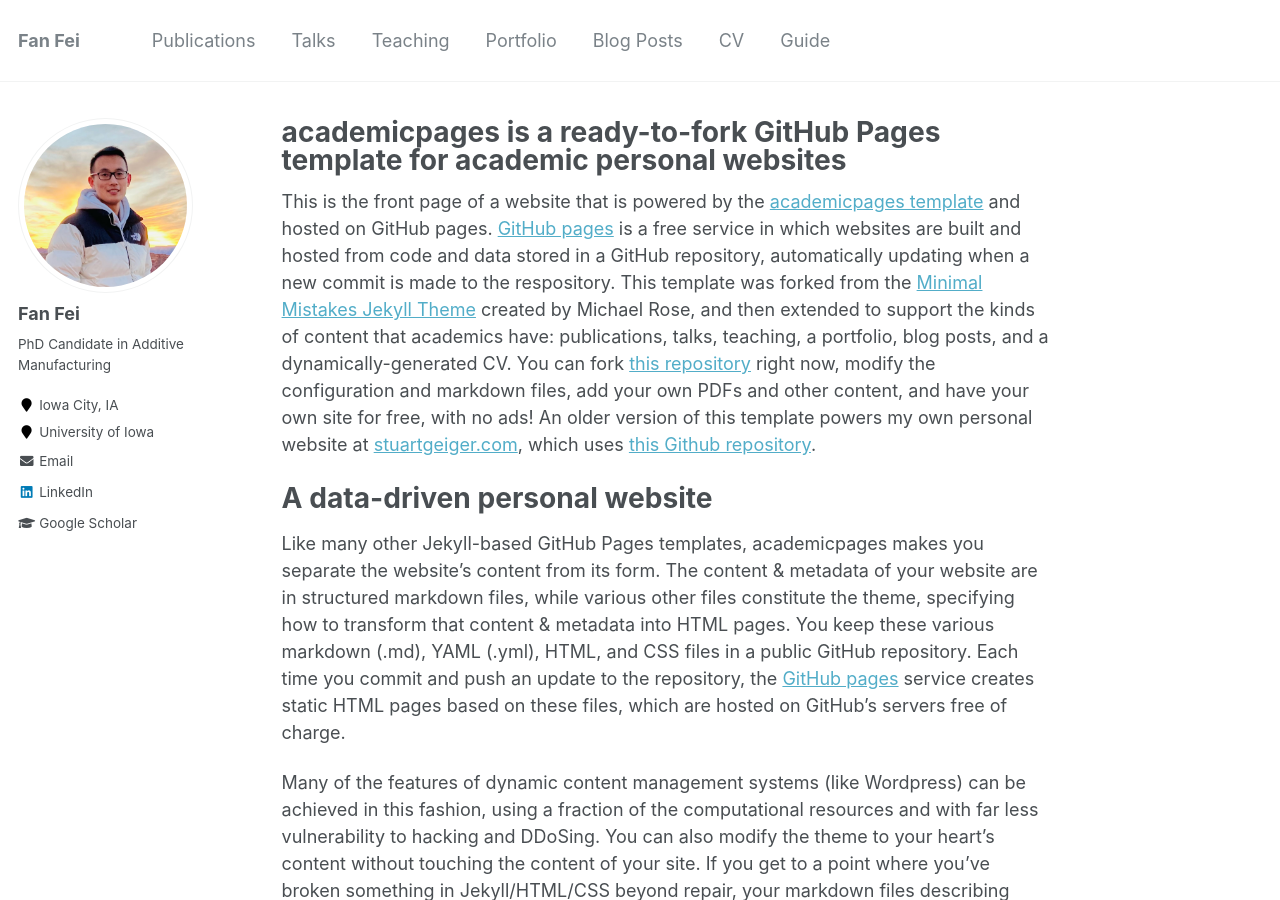
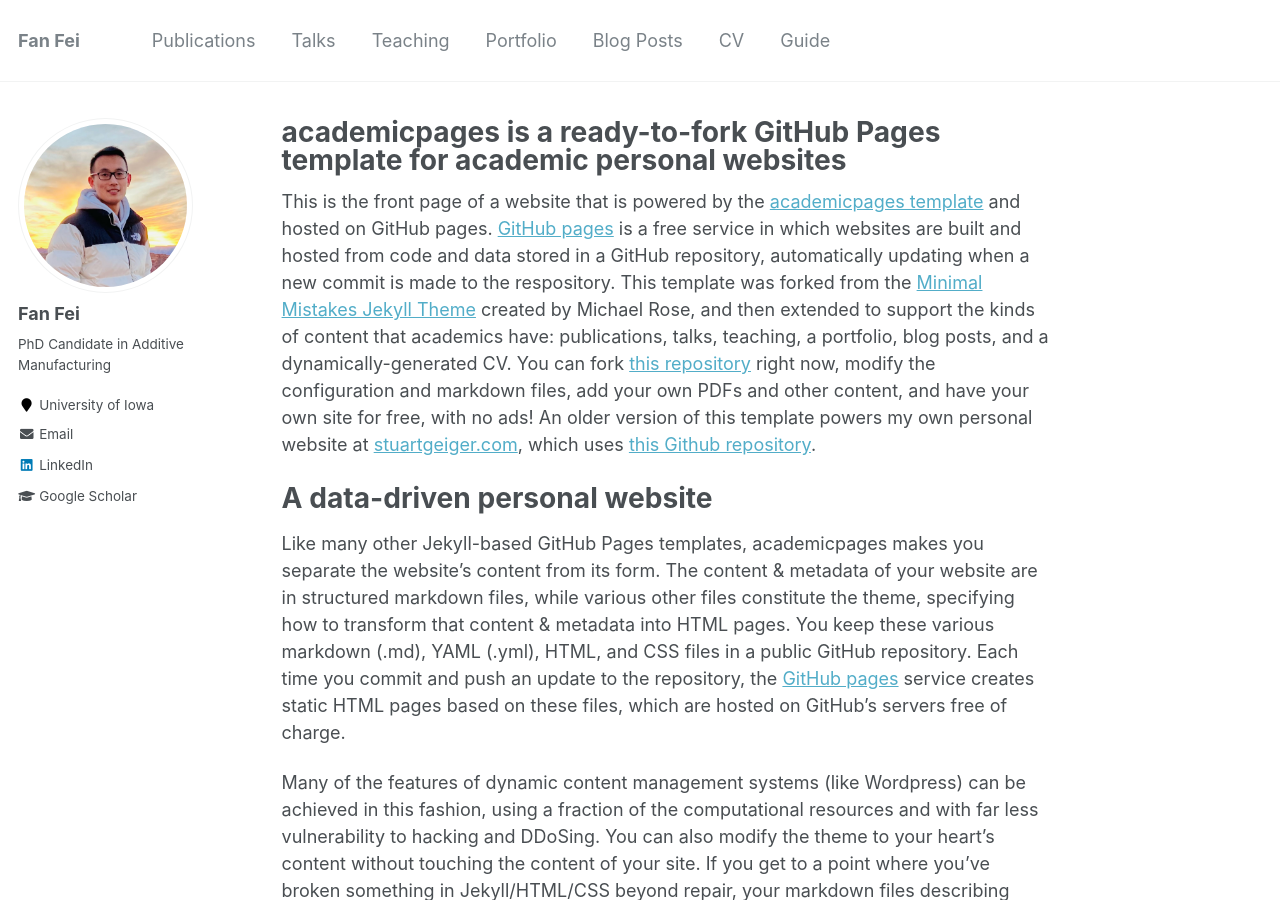
Before and after one commit to fanfeiuiowa/fanfeiuiowa.github.io, a Jekyll site: the page built from _pages/about.md, in a window 1280 px wide and 900 px high. Built offline with Jekyll 4.4.1, drawn with Linux system fonts in a browser that asks for light colours.

Commit message:
Update _config.yml

```diff
--- a/_config.yml
+++ b/_config.yml
@@ -83,7 +83,7 @@
   name             : "Fan Fei"
   avatar           : "Portrait2.jpg"
   bio              : "PhD Candidate in Additive Manufacturing"
-  location         : "Iowa City, IA"
+  location         :
   employer         : "University of Iowa"
   pubmed           :
   googlescholar    : "https://scholar.google.com/citations?user=ugrEXmkAAAAJ&hl=en"
```
